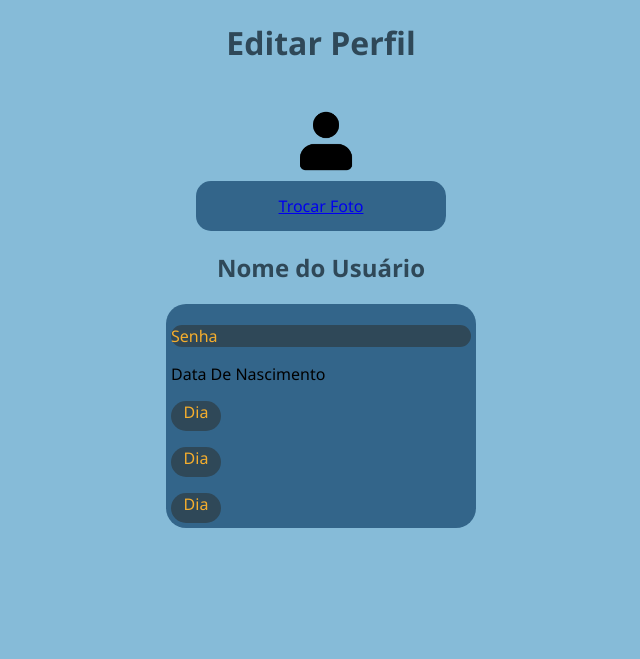
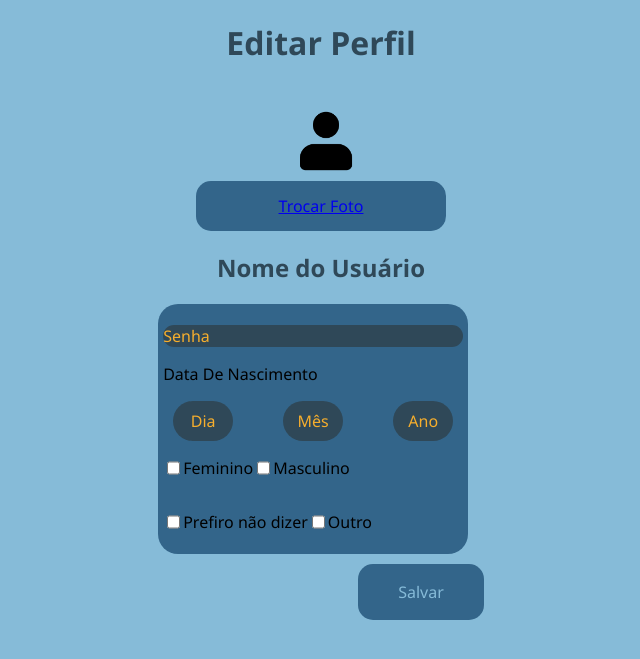
Before and after one commit to Guilherme731/the_train, a PHP site: page /config/editaPerfilFuncionario.html in a window 1280 px wide. Shown: the top 659 px of the page, without its empty margins (319-959 px from the left). Run offline with PHP 8.4, Linux system fonts and the light colour scheme.

Commit message:
Opção de genero e botão de salvar(interação ainda não feita)

```diff
--- a/config/editaPerfilFuncionario.html
+++ b/config/editaPerfilFuncionario.html
@@ -15,7 +15,7 @@
 
     </header>
 
-    <main >
+    <main>
         <div class="central">
             <div>
                 <h1 class="textoCentral">Editar Perfil</h1>
@@ -24,7 +24,9 @@
             </div>
 
             <a href="colocarDepois">
-                <div id="trocaPerfil"><p>Trocar Foto</p></div>
+                <div id="trocaPerfil">
+                    <p>Trocar Foto</p>
+                </div>
             </a>
 
             <h2 class="textoCentral">Nome do Usuário</h2>
@@ -32,18 +34,45 @@
 
         <div class="central">
             <div id="informacoesPessoais">
-                <div id="senha"><p>Senha</p></div>
+                <div id="senha">
+                    <p>Senha</p>
+                </div>
 
                 <p>Data De Nascimento</p>
 
-                <div>
-                    <div class="dataNascimento"><p>Dia</p></div>
-                    <div class="dataNascimento"><p>Dia</p></div>
-                    <div class="dataNascimento"><p>Dia</p></div>
-
+                <div class="flex">
+                    <div id="dataNascimentoDia">
+                        <p>Dia</p>
+                    </div>
+                    <div class="dataNascimentoMesAno">
+                        <p>Mês</p>
+                    </div>
+                    <div class="dataNascimentoMesAno">
+                        <p>Ano</p>
+                    </div>
                 </div>
 
+                <div class="flex">
+                    <input type="checkbox">
+                    <p>Feminino</p>
+                    <input type="checkbox">
+                    <p>Masculino</p>
+                </div>
+                <div class="flex">
+                    <input type="checkbox">
+                    <p>Prefiro não dizer</p>
+                    <input type="checkbox">
+                    <p>Outro</p>
+                </div>
             </div>
+
+            <div class="flex">
+                <div id="ladoEsquerdo">
+                    <p id="salvar">Salvar</p>
+                </div>
+            </div>
+
+
         </div>
 
 
--- a/style/style.css
+++ b/style/style.css
@@ -164,13 +164,30 @@ body {
     border-radius: 20px;
 }
 
-.dataNascimento{
+#dataNascimentoDia{
     height: 30px;
     width: 50px;
     background-color:#2f4858;
     color: #f6ae2d;
     border-radius: 20px;
-    text-align: center;
+    align-items: center;
+    justify-content: center;
+    display: flex;
+    padding: 5px;
+    margin-left: 10px;
+}
+
+.dataNascimentoMesAno{
+    height: 30px;
+    width: 50px;
+    background-color:#2f4858;
+    color: #f6ae2d;
+    border-radius: 20px;
+    align-items: center;
+    justify-content: center;
+    display: flex;
+    padding: 5px;
+    margin-left: 50px;
 }
 
 /*Página de configurações*/
@@ -205,3 +222,19 @@ body {
     height: 50px;
     width: 50px;
 }
+
+.flex{
+    display: flex;
+}
+
+#ladoEsquerdo{
+    background-color: #33658a;
+    border-radius: 15px;
+    padding: 1px 40px;
+    margin-top: 10px;
+    margin-left: 200px;
+}
+
+#salvar{
+    color: #86bbd8;
+}
```
